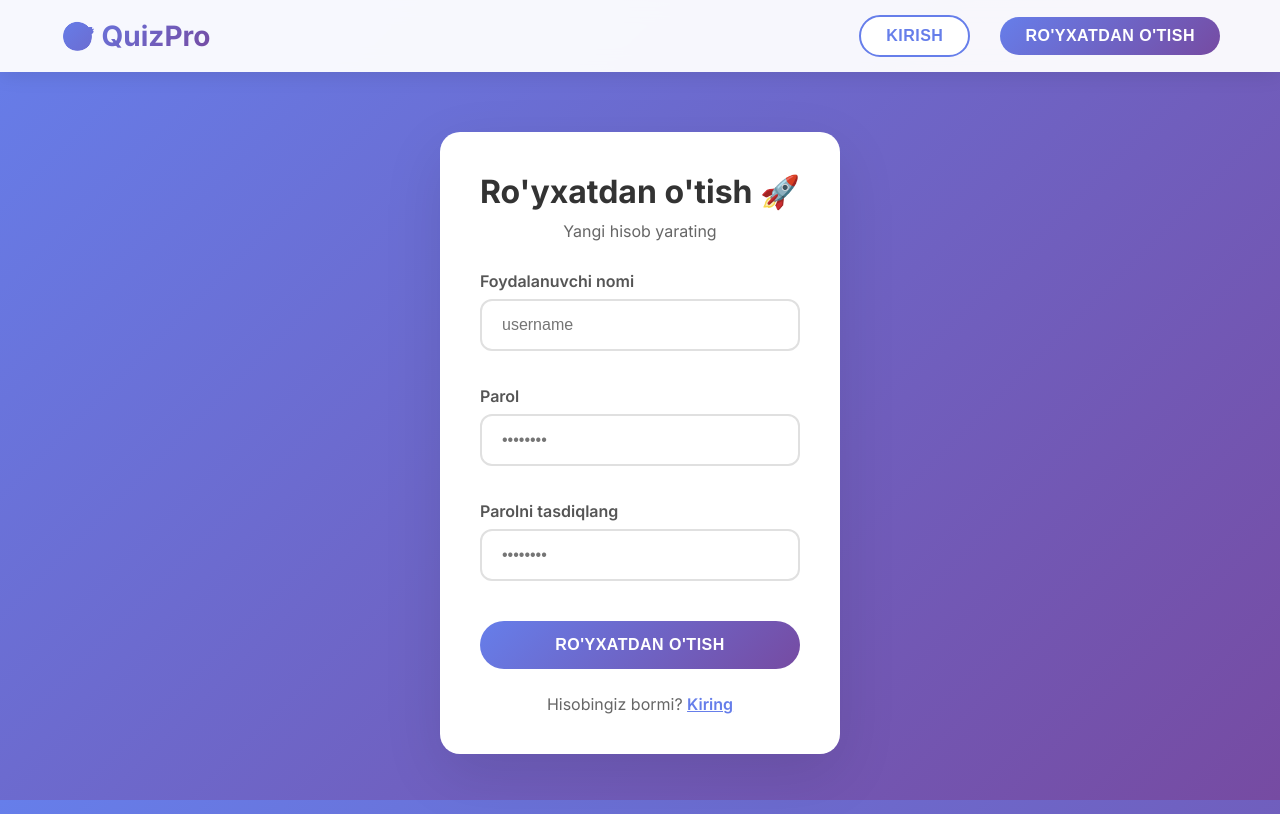
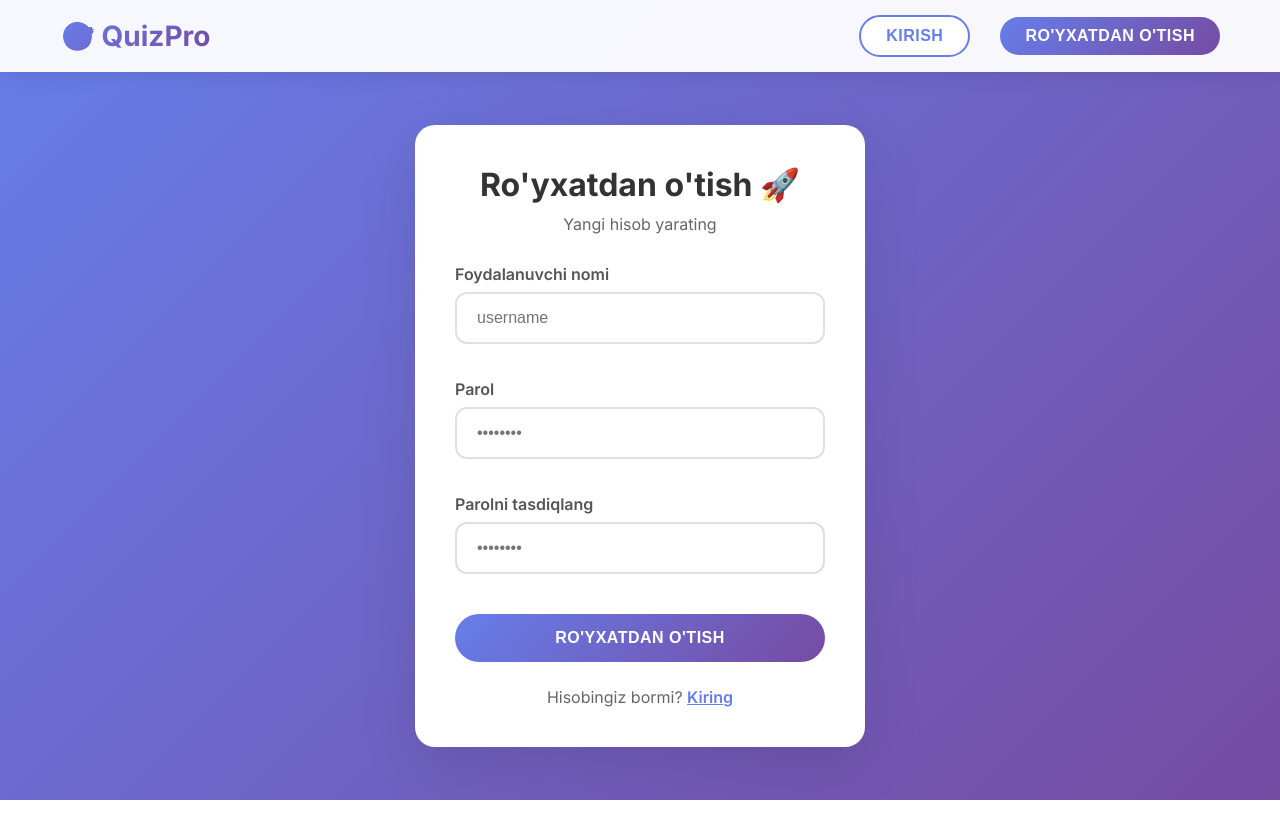
Before and after one commit to alibekshomurotov/Quiz-website, a React (Vite) app: page /register in a window 1280 px wide. Built offline with nearby package versions, Linux system fonts and the light colour scheme; the HTML template or start-up script is replaced by a standard one.

Commit message:
Fix: Update Register page layout for proper background display

```diff
--- a/src/pages/Register.jsx
+++ b/src/pages/Register.jsx
@@ -34,8 +34,15 @@ export default function Register() {
   }
 
   return (
-    <div className="container animate-fade-in" style={{ padding: '60px 20px' }}>
-      <div className="card" style={{ maxWidth: '450px', margin: '0 auto' }}>
+    <div style={{
+      flex: 1,
+      display: 'flex',
+      alignItems: 'center',
+      justifyContent: 'center',
+      padding: '20px',
+      width: '100%'
+    }}>
+      <div className="card animate-fade-in" style={{ maxWidth: '450px', width: '100%', margin: 0 }}>
         <div style={{ textAlign: 'center', marginBottom: '30px' }}>
           <h2 style={{ fontSize: '32px', color: '#333', marginBottom: '10px' }}>
             Ro'yxatdan o'tish 🚀
```
